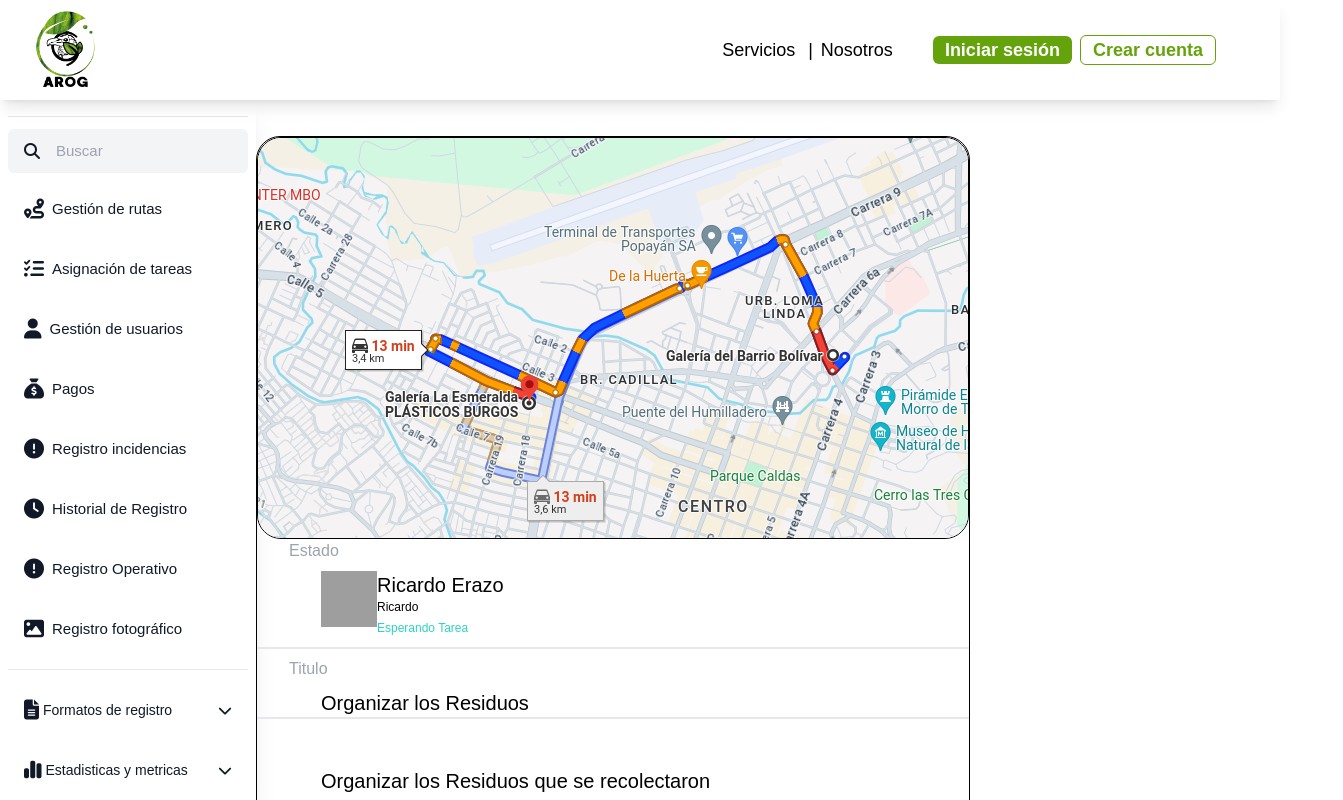
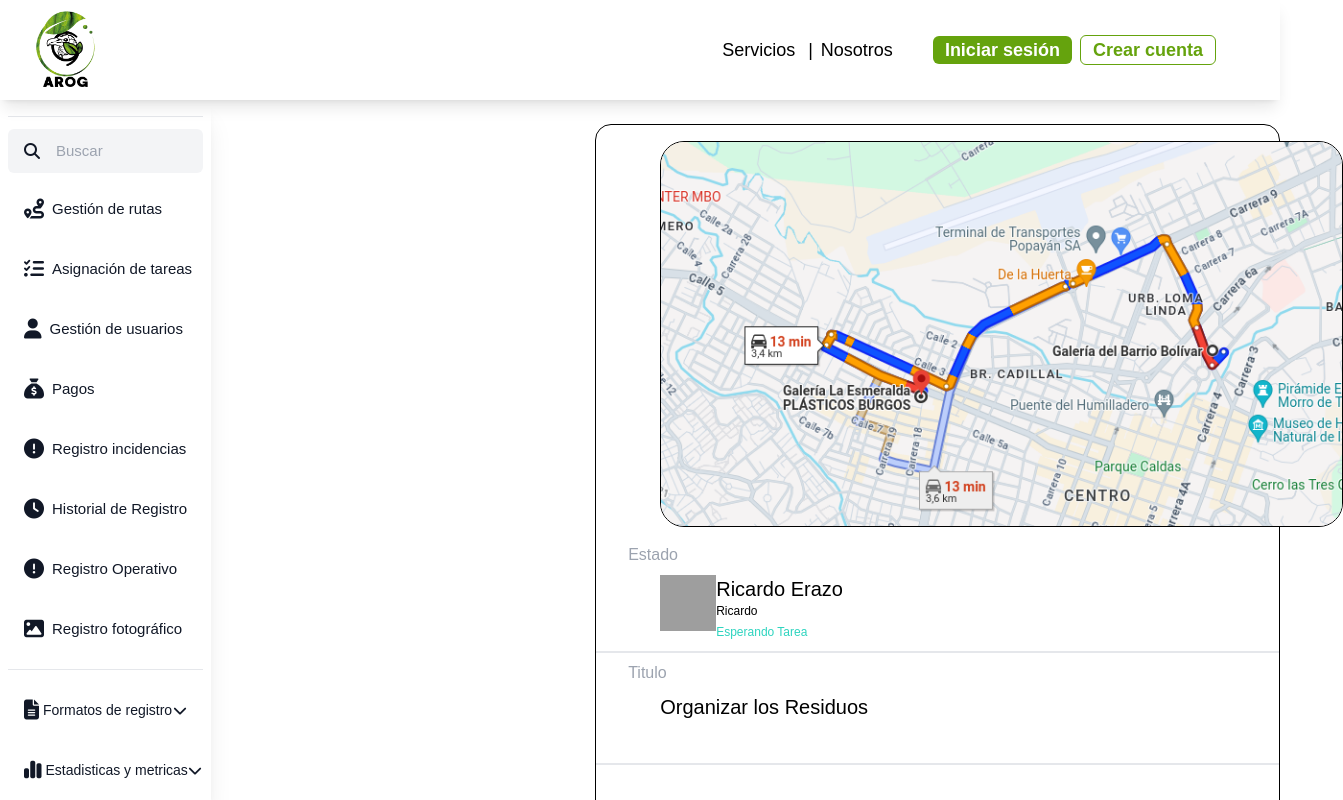
Before and after one commit to DanielSolarte23/proyecto-Arog-v3, a Next.js app: page /administrador/registro-operativo-ruta in a window 1280 px wide. Shown: the top 800 px of the page, 1343 px wide, since content can reach past the window. Built offline with nearby package versions, Linux system fonts and the light colour scheme; grey boxes are pictures that could not be loaded.

Commit message:
cambio 2

```diff
--- a/src/app/administrador/registro-operativo-ruta/ContenedorAdministradorcomponent.jsx
+++ b/src/app/administrador/registro-operativo-ruta/ContenedorAdministradorcomponent.jsx
@@ -6,7 +6,7 @@ import Parrafo from "./ParrafoAdministradorcomponent";
 
 const Comp = () => {
     return (
-        <div className="  container flex-col mx-auto mt-9 border border-black rounded-3xl">
+        <div className="border border-black rounded-2xl  ">
             <Imagen />
             <Estado />
             <Titulo />
--- a/src/app/administrador/registro-operativo-ruta/MapaAdministradorComponet.jsx
+++ b/src/app/administrador/registro-operativo-ruta/MapaAdministradorComponet.jsx
@@ -6,7 +6,7 @@ const Imagen = () => {
     return (
         <div >
 
-            <img className="flex w-full rounded-3xl border border-black		" src="/Maps.png" />
+            <img className="mx-16 my-4 flex  rounded-3xl border border-black" src="/Maps.png" />
 
         </div>
     )
--- a/src/app/administrador/registro-operativo-ruta/ParrafoAdministradorcomponent.jsx
+++ b/src/app/administrador/registro-operativo-ruta/ParrafoAdministradorcomponent.jsx
@@ -2,7 +2,7 @@ import React from "react";
 
 const Parrafo  =() =>{
     return(
-        <section class="w-full  h-32  ">
+        <section class="w-full  h-32 ">
                 <p class="ml-16 text-xl py-12	 ">Organizar los Residuos que se recolectaron <br /> en la semana</p>
             </section>
     )
--- a/src/app/administrador/registro-operativo-ruta/TituloAdministradorcomponent.jsx
+++ b/src/app/administrador/registro-operativo-ruta/TituloAdministradorcomponent.jsx
@@ -3,7 +3,7 @@ import React from "react";
 
 const Titulo = () => {
     return (
-        <section class="w-full border-b-2   ">
+        <section class="w-full border-b-2  h-28 ">
             <h1 class="ml-8 text-gray-400 py-2">Titulo</h1>
             <p class="ml-16 text-xl ">Organizar los Residuos</p>
         </section>
--- a/src/app/administrador/registro-operativo-ruta/page.jsx
+++ b/src/app/administrador/registro-operativo-ruta/page.jsx
@@ -4,8 +4,8 @@ import Comp from './ContenedorAdministradorcomponent'
 
 function page() {
   return (
-    <div>
-      <Comp/>
+    <div className=' ml-96 mt-6 '>
+      <Comp />
     </div>
   )
 }
```
